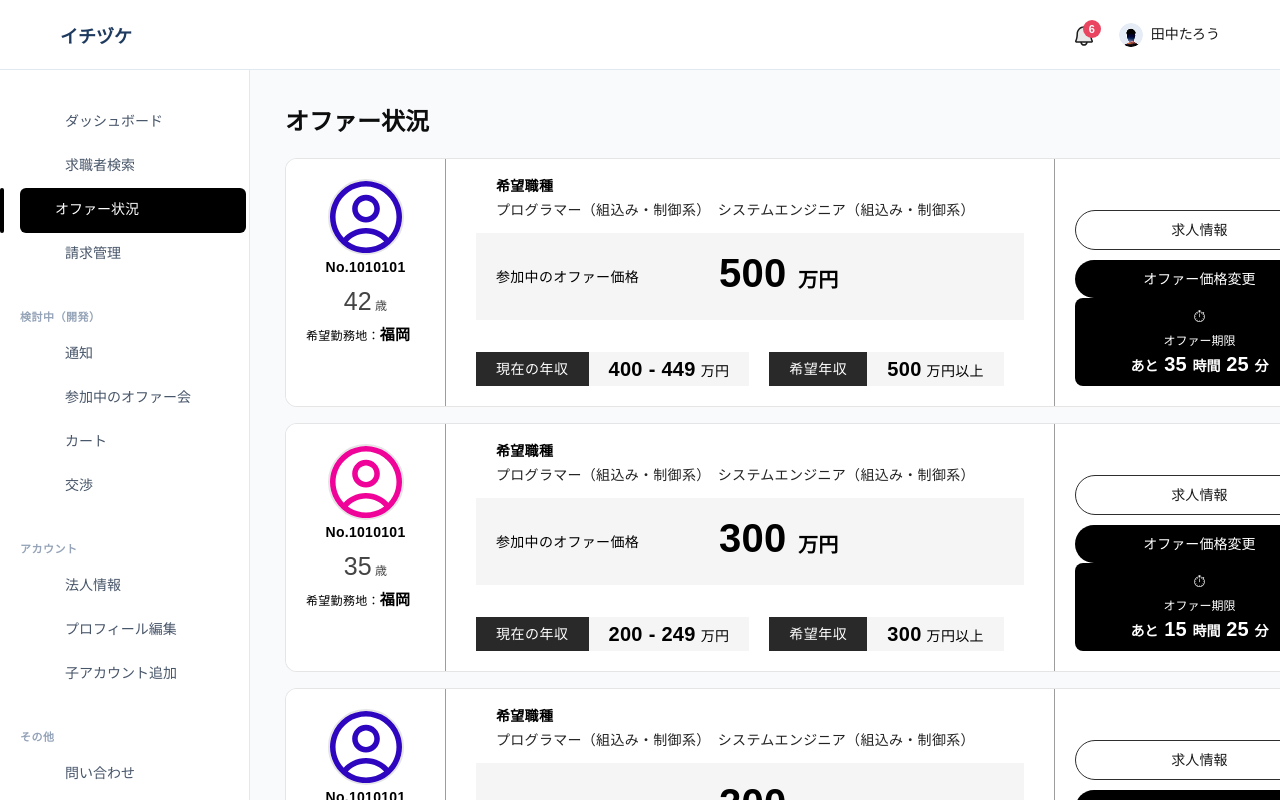
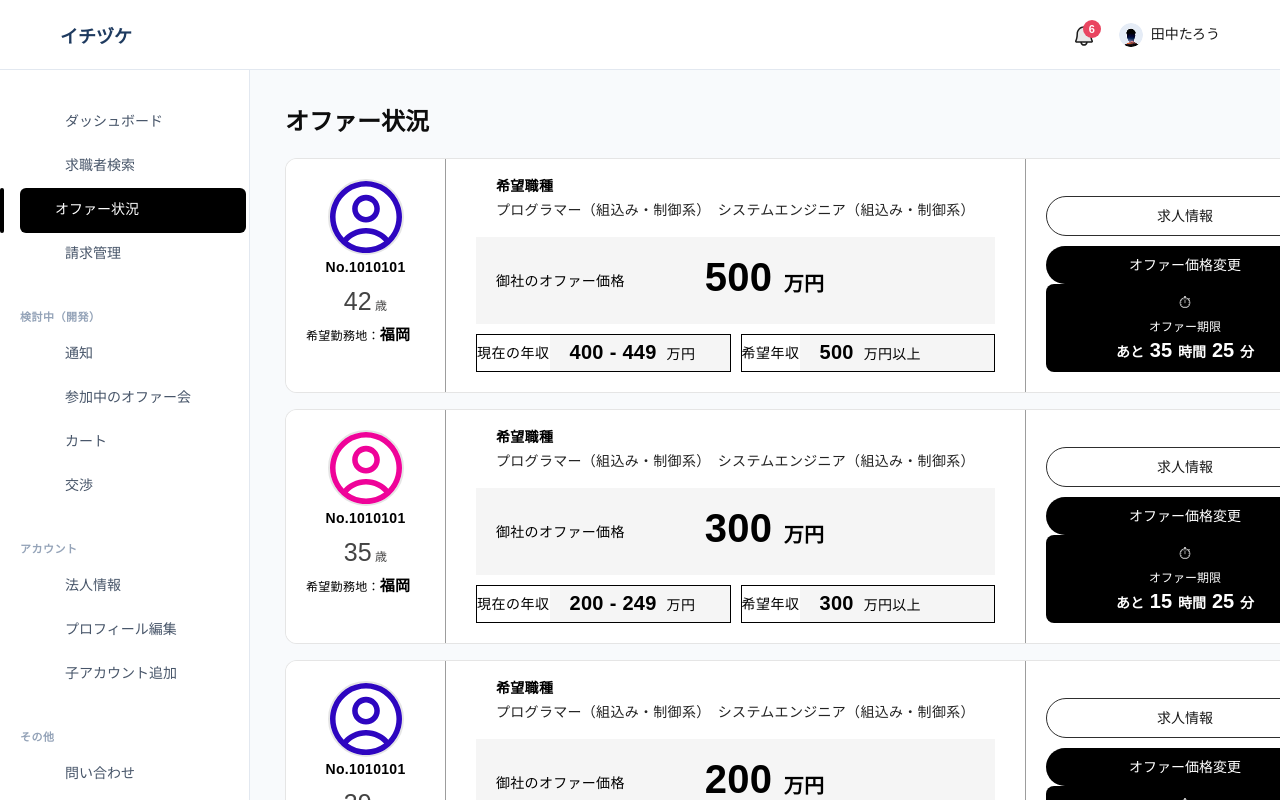
Before and after one commit to 07-jin-FUK/agent-front-nuxt, a Nuxt app: page /mypage/offer in a window 1280 px wide. Shown: the top 800 px of the page. Built offline with nearby package versions, Linux system fonts and the light colour scheme.

Commit message:
[update]

```diff
--- a/app/pages/mypage/offer/index.vue
+++ b/app/pages/mypage/offer/index.vue
@@ -48,24 +48,28 @@
 
             <!-- オファー価格 -->
             <div class="offer-price-section">
-              <p class="price-label">参加中のオファー価格</p>
+              <p class="price-label">御社のオファー価格</p>
               <p class="price-value">
                 {{ offer.offerPrice }}
                 <span class="price-unit">万円</span>
               </p>
             </div>
 
-            <!-- 年収情報とアクション -->
-            <div class="bottom-actions">
-              <div class="salary-label-btn current-label">現在の年収</div>
-              <div class="salary-value-btn current-value">
+            <!-- 年収情報 -->
+            <div class="salary-section">
+              <div class="salary-box">
+                <div class="salary-label">現在の年収</div>
+                <div class="salary-value">
                   {{ offer.currentSalaryMin }} - {{ offer.currentSalaryMax }}
-                <span class="quo">万円</span>
+                  <span class="salary-unit">万円</span>
                 </div>
-              <div class="salary-label-btn desired-label">希望年収</div>
-              <div class="salary-value-btn desired-value">
+              </div>
+              <div class="salary-box">
+                <div class="salary-label">希望年収</div>
+                <div class="salary-value">
                   {{ offer.desiredSalary }}
-                <span class="quo">万円以上</span>
+                  <span class="salary-unit">万円以上</span>
+                </div>
               </div>
             </div>
           </div>
@@ -159,7 +163,6 @@ const changeOfferPrice = (offerId: number) => {
 </script>
 
 <style lang="scss" scoped>
-
 // ページヘッダー
 .page-header {
   margin-bottom: 24px;
@@ -198,7 +201,7 @@ const changeOfferPrice = (offerId: number) => {
 .offer-left {
   width: 160px;
   background: #fff;
-  border-right: 1px solid #9D9D9D;
+  border-right: 1px solid #9d9d9d;
   padding: 20px;
   display: flex;
   flex-direction: column;
@@ -300,6 +303,7 @@ letter-spacing: 0.3px;
 // 職種情報
 .job-info {
   padding-left: 20px;
+  margin-bottom: 20px;
 
   .job-category {
     color: #000;
@@ -330,8 +334,9 @@ margin-bottom: 10px;
   display: flex;
   align-items: center;
   text-align: left;
-background: #F5F5F5;
+  background: #f5f5f5;
   padding: 25px 20px;
+  margin-bottom: 10px;
 
   .price-label {
     color: #000;
@@ -364,66 +369,56 @@ letter-spacing: 0.3px;
   }
 }
 
-// 年収とアクション
-.bottom-actions {
+.salary-section {
   display: flex;
-  margin-top: auto;
-  padding-top: 16px;
-  align-items: center;
-
+  gap: 10px;
 }
 
-.salary-label-btn {
-  padding: 10px 20px;
+.salary-box {
+  flex: 1;
+  border: 1px solid #000;
+  display: flex;
+  align-items: center;
+  overflow: hidden;
+}
+
+.salary-label {
   font-family: "noto-sans-cjk-jp", sans-serif;
+color: #000;
 font-size: 14px;
+font-style: normal;
 font-weight: 400;
-  line-height: 14px;
+line-height: 14px; /* 100% */
 letter-spacing: 0.5px;
   white-space: nowrap;
-  display: flex;
-  align-items: center;
-
-
-  &.current-label,
-  &.desired-label {
-    background: #292929;
-    color: #fff;
-  }
 }
 
-.salary-value-btn {
-  padding: 7px 20px;
+.salary-value {
+  color: #000;
   font-family: "noto-sans-cjk-jp", sans-serif;
-  color: #000;
-  white-space: nowrap;
-  display: flex;
-  align-items: baseline;
-  margin-right: 20px;
-  background: #f5f5f5;
   font-size: 20px;
   font-weight: 700;
   line-height: 20px;
   letter-spacing: 0.3px;
+  background: #F5F5F5;
+  padding: 7px 20px;
+  flex: 1;
+  white-space: nowrap;
 
-  .quo {
-    color: #000;
+  .salary-unit {
     font-size: 14px;
     font-weight: 400;
-    line-height: 14px;
-    letter-spacing: 0.3px;
-    margin-left: 5px;
+    margin-left: 4px;
   }
 }
 
 // 中央
 .offer-center {
-  flex: 1;
+  width:580px;
   padding: 20px 30px;
   display: flex;
   flex-direction: column;
-  gap: 16px;
-  border-right: 1px solid #9D9D9D;
+  border-right: 1px solid #9d9d9d;
 }
 
 // 右側
```
Lines whose indentation alone changed are shown as unchanged.
